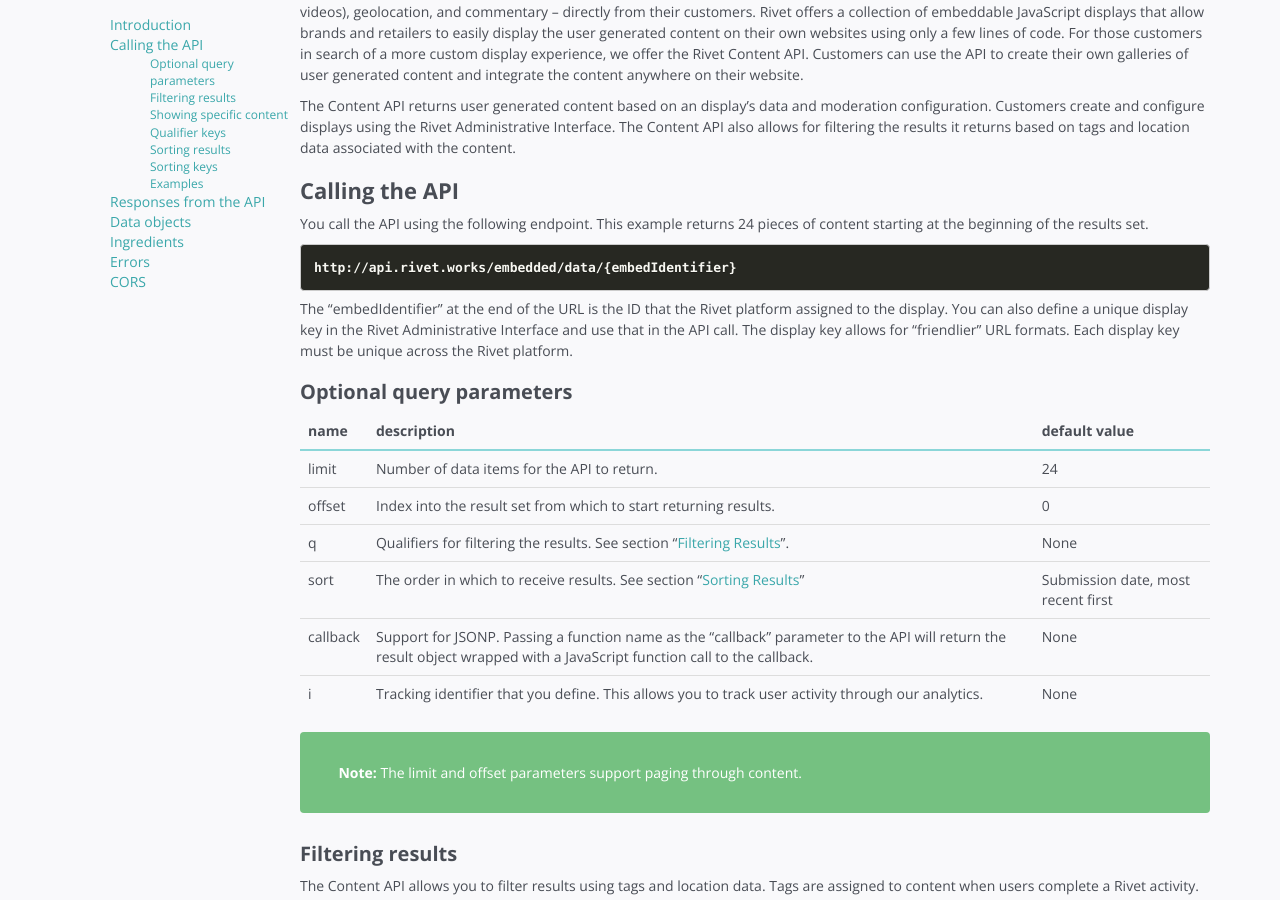
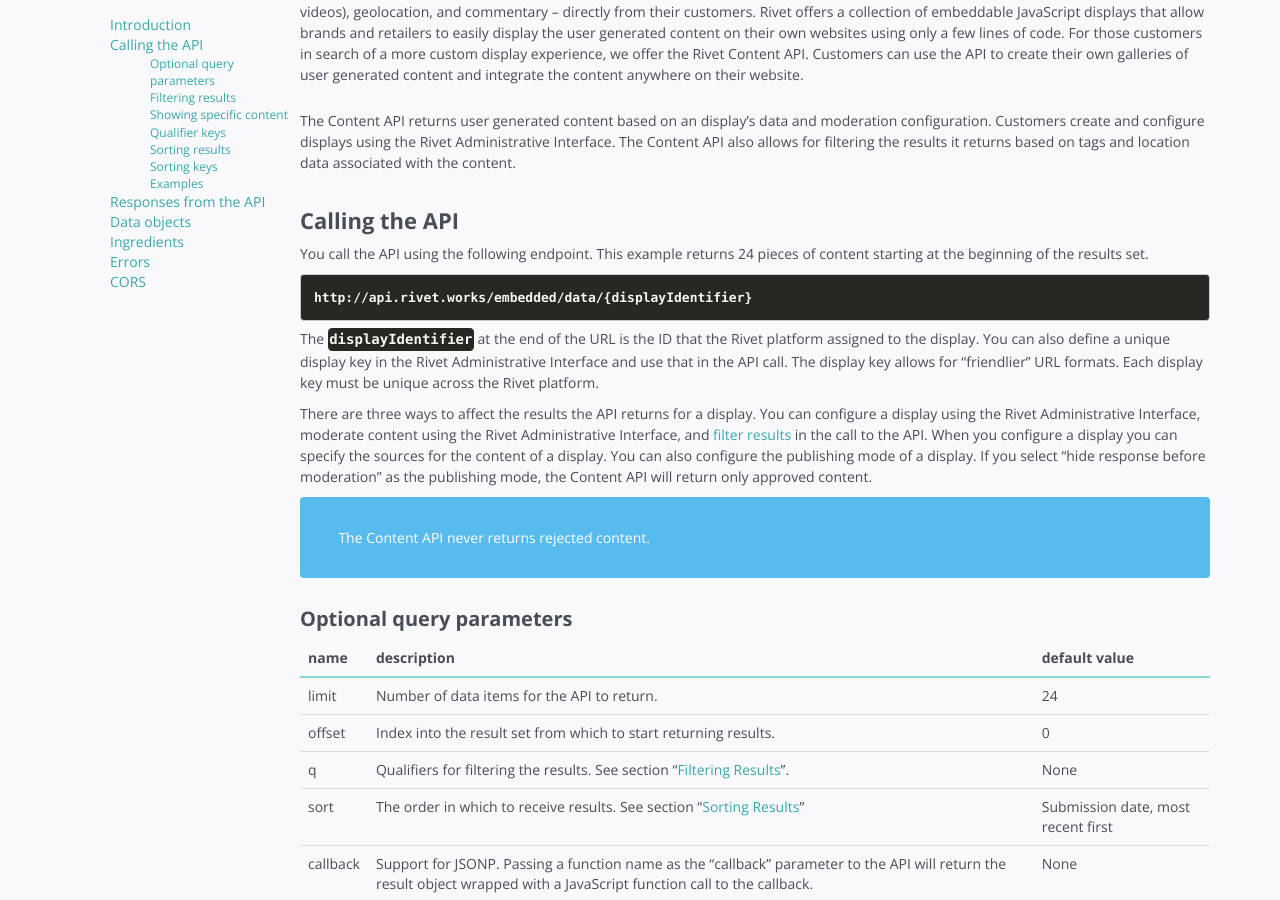
Before and after one commit to tmkorte/tmkorte.github.com, a Jekyll site: the page built from _documentation/content-api/index.md, in a window 1280 px wide and 900 px high, scrolled down 305 px. Built offline with Jekyll 4.4.1, drawn with Linux system fonts in a browser that asks for light colours; some of the changed text lies outside the part shown.

Commit message:
Incorporate Ben Lee's feedback.
Signed-off-by: Mike Korte <korte@rivet.works>

````diff
--- a/_documentation/content-api/index.md
+++ b/_documentation/content-api/index.md
@@ -5,16 +5,22 @@ title: Rivet Content API
 The Rivet Platform allows brands and retailers to collect a variety of engaging user generated content – including rich media (photos and videos), geolocation, and commentary – directly from their customers. Rivet offers a collection of embeddable JavaScript displays that allow brands and retailers to easily display the user generated content on their own websites using only a few lines of code. For those customers in search of a more custom display experience, we offer the Rivet Content API. Customers can use the API to create their own galleries of user generated content and integrate the content anywhere on their website.
 
 The Content API returns user generated content based on an display’s data and moderation configuration. Customers create and configure displays using the Rivet Administrative Interface. The Content API also allows for filtering the results it returns based on tags and location data associated with the content.
+{:.section-block}
 
 ## Calling the API
 
 You call the API using the following endpoint. This example returns 24 pieces of content starting at the beginning of the results set.
 
 ```
-http://api.rivet.works/embedded/data/{embedIdentifier}
+http://api.rivet.works/embedded/data/{displayIdentifier}
 ```
 
-The “embedIdentifier” at the end of the URL is the ID that the Rivet platform assigned to the display. You can also define a unique display key in the Rivet Administrative Interface and use that in the API call. The display key allows for “friendlier” URL formats. Each display key must be unique across the Rivet platform.
+The `displayIdentifier` at the end of the URL is the ID that the Rivet platform assigned to the display. You can also define a unique display key in the Rivet Administrative Interface and use that in the API call. The display key allows for “friendlier” URL formats. Each display key must be unique across the Rivet platform.
+
+There are three ways to affect the results the API returns for a display. You can configure a display using the Rivet Administrative Interface, moderate content using the Rivet Administrative Interface, and [filter results](#filtering_results) in the call to the API. When you configure a display you can specify the sources for the content of a display. You can also configure the publishing mode of a display. If you select "hide response before moderation" as the publishing mode, the Content API will return only approved content.
+
+The Content API never returns rejected content.
+{:.fa-thumbs-up.icon-holder .callout-block .callout-info}
 
 ### Optional query parameters
 
@@ -73,6 +79,9 @@ For more information about Rison please see https://github.com/Nanonid/rison
 ### Showing specific content
 
 In addition to filtering it is possible to request specific pieces of content from the API. You can ask for content by its submission identifier. This Rivet Administrative Interface shows submission identifiers in the moderation interface. The submission identifier is also in the response from the Content API at the `identifier.id` path for each data element.
+
+The Content API will return the content you specify regardless of the publishing mode. The Content API never returns rejected content
+{:.fa-thumbs-up.icon-holder .callout-block .callout-info}
 
 The following is an example of a JSON page context that asks for two specific pieces of content followed by it's corresponding Rison qualifier:
 
@@ -156,19 +165,19 @@ Below are examples of calls to the API. The qualifier parameters in the examples
 
 #### Loading the first “page” of content with 24 pieces of content per page:
 ```
-http://api.rivet.works/embedded/data/{embedIdentifier}?limit=24&offset=0
+http://api.rivet.works/embedded/data/{displayIdentifier}?limit=24&offset=0
 ```
 
 #### Loading the second page of content.
 Notice that the limit is added to the offset for each page.
 ```
-http://api.rivet.works/embedded/data/{embedIdentifier}?limit=24&offset=24
+http://api.rivet.works/embedded/data/{displayIdentifier}?limit=24&offset=24
 ```
 
 #### Calling the API with a JSONP callback function.
 This is how Rivet’s displays most often uses the API. This example results in a call to the window.dataLoaded function with the response from the API as the only parameter. It is up to you to write the callback function.
 ```
-http://api.rivet.works/embedded/data/{embedIdentifier}?limit=24&offset=24&callback=window.dataLoaded
+http://api.rivet.works/embedded/data/{displayIdentifier}?limit=24&offset=24&callback=window.dataLoaded
 ```
 
 #### Using the API with a filter for responses tagged with a cost of two dollars.
@@ -178,13 +187,13 @@ http://api.rivet.works/embedded/data/rivet-culture-grid?q=(t:(cost:twodollar))
 
 #### Tracking your user using the tracking identifier.
 ```
-http://api.rivet.works/embedded/data/{embedIdentifier}?limit=24&offset=24&i=192837
+http://api.rivet.works/embedded/data/{displayIdentifier}?limit=24&offset=24&i=192837
 ```
 
 #### Getting responses within a 5 mile radius of a location tagged with summer.
 
 ```
-http://api.rivet.works/embedded/data/{embedIdentifier}?limit=24&offset=24&i=192837&q=(g:(lat:40.833333333,lon:14.25,r:'5 mi'),t:(season:summer))
+http://api.rivet.works/embedded/data/{displayIdentifier}?limit=24&offset=24&i=192837&q=(g:(lat:40.833333333,lon:14.25,r:'5 mi'),t:(season:summer))
 ```
 
 ## Responses from the API
@@ -530,8 +539,8 @@ All data objects have these properties.
 
 | name        | description                                                                               |
 | ----------- | ----------------------------------------------------------------------------------------- |
-| identifier | A unique identifier assigned by the Rivet platform to a user’s responses to an activity. |
-| source | A unique identifier assigned by the Rivet platform to the collector or curated album that contains the content. |
+| identifier | An object that uniquely identifies a piece of content. The object has `id` and `type` properties. The `id` is a UUID for the content assigned by the Rivet platform. The `type` is the kind of content. Possible types are `MemberActivity` or `AlbumMedia`. |
+| source | An object that uniquely identifies the source of a piece of content. The object has `id` and `type` properties. The `id` is a UUID for the source assigned by the Rivet platform. The `type` is the kind of source. Possible types are `ProjectActivity` or `Album`. |
 | tags | Any tags associated with the content. |
 | uses | A list of how this content has been used throughout the Rivet system. |
 | submissionDate | The date the content contributor supplied the content. |
````
Also changed, not shown: other parts of _documentation/content-api/index.md (+1 -1 lines).
